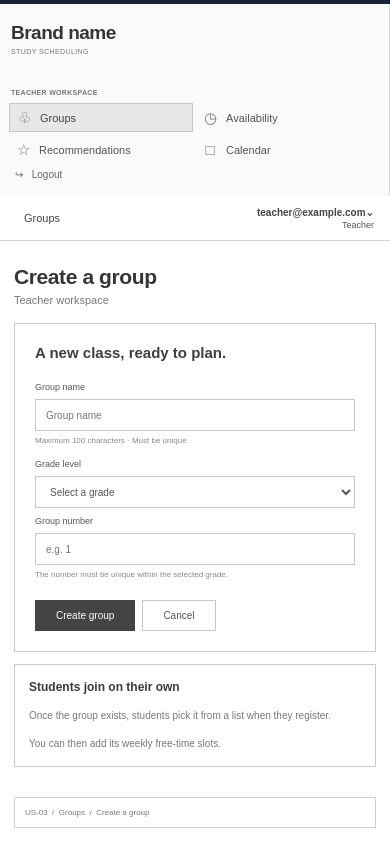
After one commit to TutorMangementHub/Tutoring-management-system, a Node server app: template backend/src/views/groups/create.ejs in a window 390 px wide. The commit adds this page. Run offline with Node 20, Linux system fonts and the light colour scheme; the template is opened without the code that fills it: values that come from a table or form of the project are taken from there, others are empty; data comes from the database, SQL or seed files in the repository; some libraries are stand-ins or nearby versions.

Commit message:
feat: add server-rendered group workspace
Add the teacher group creation page, protected web routes, responsive styling, and a link from the login success page.

```diff
--- /dev/null
+++ b/backend/public/css/groups.css
@@ -0,0 +1,185 @@
+:root {
+    color-scheme: light;
+    font-family: Arial, Helvetica, sans-serif;
+    color: #3b3b3d;
+    background: #fff;
+}
+
+* { box-sizing: border-box; }
+
+body { margin: 0; }
+
+.workspace-shell {
+    display: flex;
+    min-height: 100vh;
+    border-top: 4px solid #182238;
+}
+
+.workspace-sidebar {
+    display: flex;
+    flex: 0 0 144px;
+    flex-direction: column;
+    min-height: calc(100vh - 4px);
+    padding: 18px 9px 14px;
+    border-right: 1px solid #d5d5d5;
+    background: #fafafa;
+}
+
+.workspace-brand {
+    display: block;
+    margin: 0 2px 34px;
+    color: #353535;
+    text-decoration: none;
+}
+
+.workspace-brand strong {
+    display: block;
+    font-size: 19px;
+    letter-spacing: -.5px;
+}
+
+.workspace-brand span {
+    display: block;
+    margin-top: 4px;
+    color: #777;
+    font-size: 7px;
+    letter-spacing: .4px;
+}
+
+.sidebar-label {
+    margin: 0 2px 7px;
+    color: #777;
+    font-size: 7px;
+    font-weight: bold;
+    letter-spacing: .3px;
+}
+
+.workspace-nav { display: grid; gap: 3px; }
+
+.workspace-nav-link {
+    display: flex;
+    align-items: center;
+    gap: 10px;
+    min-height: 29px;
+    padding: 0 8px;
+    color: #555;
+    font-size: 11px;
+    text-decoration: none;
+}
+
+.workspace-nav-link span {
+    width: 12px;
+    color: #777;
+    font-size: 15px;
+    text-align: center;
+}
+
+.workspace-nav-link.is-active {
+    border: 1px solid #c8c8c8;
+    background: #e7e7e7;
+    color: #444;
+}
+
+.sidebar-spacer { flex: 1; }
+
+.sidebar-tip {
+    margin: 0 0 25px;
+    padding: 12px 10px;
+    border: 1px solid #d0d0d0;
+    background: #fff;
+}
+
+.sidebar-tip strong { display: block; font-size: 11px; line-height: 1.35; }
+.sidebar-tip p { margin: 10px 0 0; color: #777; font-size: 9px; line-height: 1.45; }
+
+.logout-form button {
+    border: 0;
+    background: transparent;
+    color: #666;
+    cursor: pointer;
+    font: inherit;
+    font-size: 10px;
+}
+
+.workspace-main { flex: 1; min-width: 0; }
+
+.workspace-header {
+    display: flex;
+    align-items: center;
+    justify-content: space-between;
+    height: 45px;
+    padding: 0 28px 0 24px;
+    border-bottom: 1px solid #d5d5d5;
+    color: #444;
+    font-size: 11px;
+}
+
+.account-menu { display: grid; justify-items: end; gap: 2px; font-size: 10px; }
+.account-menu small { color: #555; font-size: 9px; }
+
+.workspace-content { max-width: 780px; margin: 0 auto; padding: 30px 24px 12px; }
+.page-heading h1 { margin: 0; color: #363636; font-size: 21px; letter-spacing: -.4px; }
+.page-heading p { margin: 5px 0 17px; color: #777; font-size: 11px; }
+
+.create-layout { display: grid; grid-template-columns: minmax(0, 1fr) 239px; gap: 12px; align-items: start; }
+.create-card, .info-card { border: 1px solid #c9c9c9; background: #fff; }
+.create-card { padding: 20px; }
+.create-card h2 { margin: 0 0 20px; color: #3e3e3e; font-size: 15px; }
+
+.group-form { display: grid; gap: 7px; }
+.group-form label { margin-top: 1px; color: #555; font-size: 9px; }
+.group-form input, .group-form select {
+    width: 100%;
+    height: 32px;
+    padding: 0 10px;
+    border: 1px solid #c7c7c7;
+    border-radius: 0;
+    outline: none;
+    background: #fff;
+    color: #555;
+    font: inherit;
+    font-size: 10px;
+}
+.group-form input:focus, .group-form select:focus { border-color: #555; box-shadow: 0 0 0 2px #eee; }
+.field-help { margin: -2px 0 6px; color: #888; font-size: 8px; }
+
+.form-actions { display: flex; gap: 7px; margin-top: 8px; }
+.primary-button, .secondary-button {
+    display: inline-flex;
+    min-height: 31px;
+    align-items: center;
+    justify-content: center;
+    padding: 0 20px;
+    border: 1px solid #444;
+    font: inherit;
+    font-size: 10px;
+    text-decoration: none;
+}
+.primary-button { background: #444; color: #fff; cursor: pointer; }
+.primary-button:hover { background: #292929; }
+.secondary-button { border-color: #c7c7c7; color: #555; background: #fff; }
+
+.info-card { padding: 15px 14px; }
+.info-card h2 { margin: 0 0 14px; font-size: 12px; }
+.info-card p { margin: 0 0 12px; color: #777; font-size: 10px; line-height: 1.55; }
+.info-card p:last-child { margin-bottom: 0; }
+
+.page-alert, .page-success { margin: -4px 0 14px; padding: 9px 11px; border: 1px solid; font-size: 10px; }
+.page-alert { border-color: #dfb4b4; background: #fff6f6; color: #9c3333; }
+.page-success { border-color: #b6d5bd; background: #f5fff6; color: #2f7040; }
+.breadcrumb { margin: 212px 0 0; padding: 10px; border: 1px solid #d0d0d0; color: #777; font-size: 8px; }
+
+@media (max-width: 700px) {
+    .workspace-sidebar { flex-basis: 118px; }
+    .workspace-header { padding-right: 16px; }
+    .create-layout { grid-template-columns: 1fr; }
+    .breadcrumb { margin-top: 30px; }
+}
+
+@media (max-width: 480px) {
+    .workspace-shell { display: block; }
+    .workspace-sidebar { min-height: auto; }
+    .sidebar-spacer, .sidebar-tip { display: none; }
+    .workspace-nav { grid-template-columns: repeat(2, 1fr); }
+    .workspace-content { padding: 24px 14px; }
+}
--- a/backend/src/app.js
+++ b/backend/src/app.js
@@ -14,6 +14,7 @@ const errorHandler = require('./middleware/error-handler');
 const asyncHandler = require('./middleware/async-handler');
 const openapi = require('./openapi');
 const webAuthRoutes = require('./routes/web/auth.routes');
+const webGroupRoutes = require('./routes/web/group.routes');
 
 const SERVICE_NAME = 'tutoring-management-api';
 
@@ -58,6 +59,7 @@ function createApp() {
     }));
 
     app.use('/', webAuthRoutes);
+    app.use('/', webGroupRoutes);
 
     app.get(
         '/health/ready',
--- a/backend/src/views/auth/success.ejs
+++ b/backend/src/views/auth/success.ejs
@@ -10,7 +10,7 @@
         <h1><%= title %></h1>
         <p>Your account was <%= action %> successfully.</p>
         <p>The authentication cookie has been set.</p>
-        <p>The teacher panel will be connected here when its pages are implemented.</p>
+    <p><a href="/groups/new">Open teacher workspace</a></p>
         <a href="/login">Back to login</a>
     </main>
 </body>
--- /dev/null
+++ b/backend/src/views/groups/create.ejs
@@ -0,0 +1,96 @@
+<!doctype html>
+<html lang="en">
+<head>
+    <meta charset="utf-8">
+    <meta name="viewport" content="width=device-width, initial-scale=1">
+    <title><%= title %> · Study Scheduling</title>
+    <link rel="stylesheet" href="/css/groups.css">
+</head>
+<body class="workspace-body">
+    <div class="workspace-shell">
+        <aside class="workspace-sidebar" aria-label="Teacher workspace navigation">
+            <a class="workspace-brand" href="/groups/new">
+                <strong>Brand name</strong>
+                <span>STUDY SCHEDULING</span>
+            </a>
+
+            <p class="sidebar-label">TEACHER WORKSPACE</p>
+            <nav class="workspace-nav">
+                <a class="workspace-nav-link is-active" href="/groups/new"><span aria-hidden="true">♧</span> Groups</a>
+                <a class="workspace-nav-link" href="#"><span aria-hidden="true">◷</span> Availability</a>
+                <a class="workspace-nav-link" href="#"><span aria-hidden="true">☆</span> Recommendations</a>
+                <a class="workspace-nav-link" href="#"><span aria-hidden="true">□</span> Calendar</a>
+            </nav>
+
+            <div class="sidebar-spacer"></div>
+            <section class="sidebar-tip">
+                <strong>Less juggling, more teaching.</strong>
+                <p>Find the time that works for every group.</p>
+            </section>
+            <form method="post" action="/logout" class="logout-form">
+                <button type="submit">↪ &nbsp; Logout</button>
+            </form>
+        </aside>
+
+        <main class="workspace-main">
+            <header class="workspace-header">
+                <span>Groups</span>
+                <div class="account-menu">
+                    <strong><%= user?.email || 'Teacher' %>⌄</strong>
+                    <small>Teacher</small>
+                </div>
+            </header>
+
+            <div class="workspace-content">
+                <div class="page-heading">
+                    <h1>Create a group</h1>
+                    <p>Teacher workspace</p>
+                </div>
+
+                <% if (error) { %>
+                    <div class="page-alert" role="alert"><%= error %></div>
+                <% } %>
+                <% if (typeof created !== 'undefined' && created) { %>
+                    <div class="page-success" role="status">Your group was created successfully.</div>
+                <% } %>
+
+                <div class="create-layout">
+                    <section class="create-card" aria-labelledby="create-group-title">
+                        <h2 id="create-group-title">A new class, ready to plan.</h2>
+                        <form method="post" action="/groups" class="group-form">
+                            <label for="name">Group name</label>
+                            <input id="name" name="name" type="text" value="<%= values.name %>" placeholder="Group name" maxlength="100" required>
+                            <p class="field-help">Maximum 100 characters · Must be unique</p>
+
+                            <label for="gradeId">Grade level</label>
+                            <select id="gradeId" name="gradeId" required>
+                                <option value="">Select a grade</option>
+                                <% grades.forEach((grade) => { %>
+                                    <option value="<%= grade._id %>" <%= String(values.gradeId) === String(grade._id) ? 'selected' : '' %>><%= grade.level %></option>
+                                <% }) %>
+                            </select>
+
+                            <label for="number">Group number</label>
+                            <input id="number" name="number" type="number" min="1" step="1" value="<%= values.number %>" placeholder="e.g. 1" required>
+                            <p class="field-help">The number must be unique within the selected grade.</p>
+
+                            <div class="form-actions">
+                                <button class="primary-button" type="submit">Create group</button>
+                                <a class="secondary-button" href="/groups/new">Cancel</a>
+                            </div>
+                        </form>
+                    </section>
+
+                    <aside class="info-card">
+                        <h2>Students join on their own</h2>
+                        <p>Once the group exists, students pick it from a list when they register.</p>
+                        <p>You can then add its weekly free-time slots.</p>
+                    </aside>
+                </div>
+
+                <p class="breadcrumb">US-03 &nbsp;/&nbsp; Groups &nbsp;/&nbsp; Create a group</p>
+            </div>
+        </main>
+    </div>
+</body>
+</html>
```
Also changed, not shown: backend/src/controllers/web/group.controller.js (added, +67 -0 lines), backend/src/routes/web/group.routes.js (added, +12 -0 lines).
